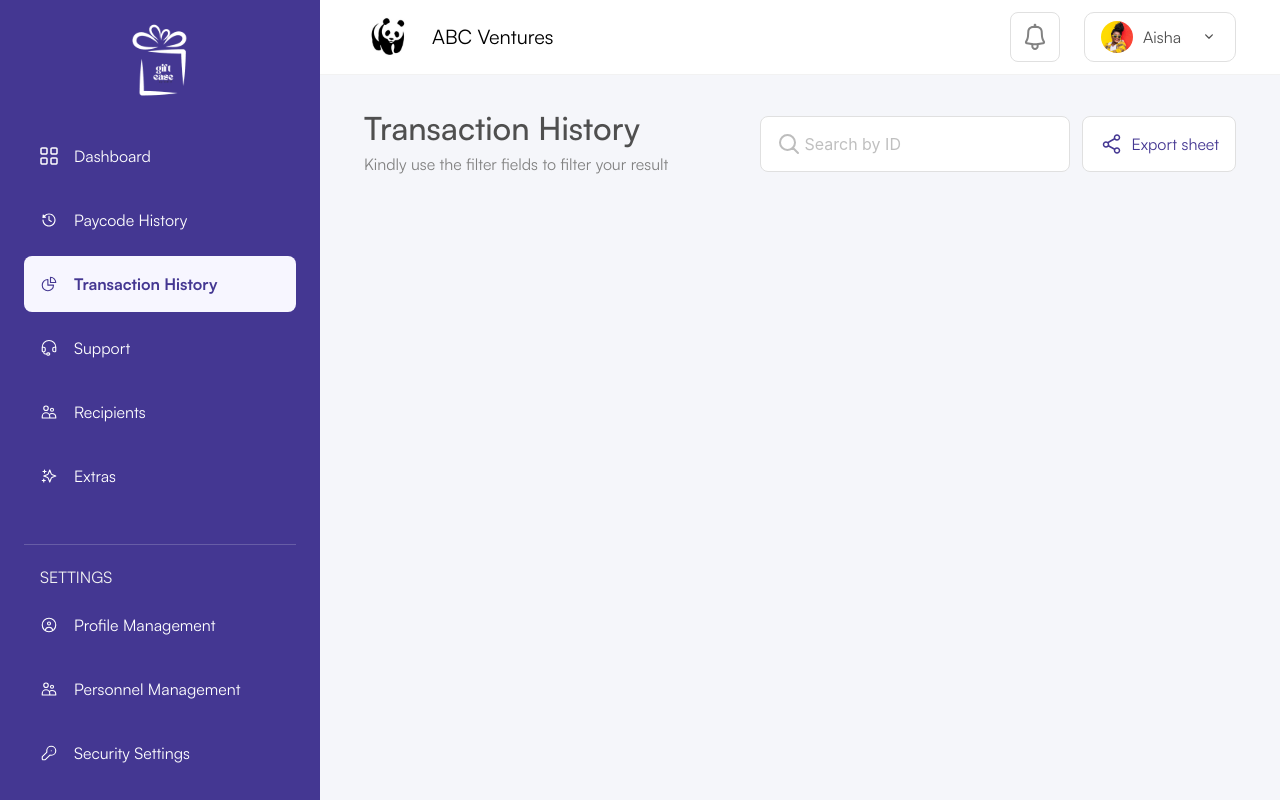
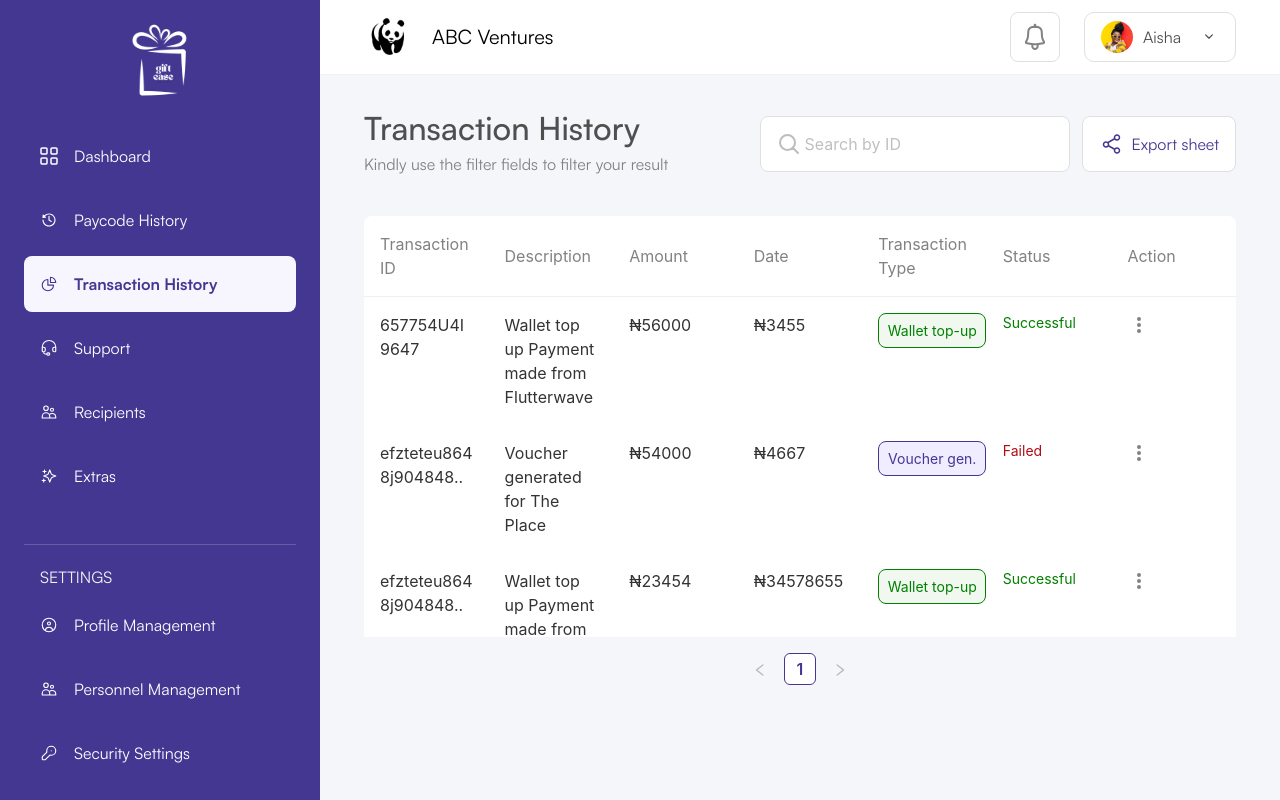
Before and after one commit to shinaayomi/giftease, a Next.js app: page /transaction-history in a window 1280 px wide. Built offline with nearby package versions, Linux system fonts and the light colour scheme.

Commit message:
transaction history

```diff
--- a/src/layouts/TransactionHistory/TransactionHistoryTable.tsx
+++ b/src/layouts/TransactionHistory/TransactionHistoryTable.tsx
@@ -0,0 +1,123 @@
+import { DotMenuIcon } from "@/utils/icons";
+import { Table } from "antd";
+import type { ColumnsType } from "antd/es/table";
+import { AnyObject } from "antd/es/_util/type";
+import React from "react";
+
+interface DataType {
+  key: string;
+  transactionId: string;
+  description: string;
+  amount: number;
+  date: number;
+  transactionType: string;
+  status: string;
+}
+
+const columns: ColumnsType<AnyObject> | undefined = [
+  {
+    title: "Transaction ID",
+    dataIndex: "transactionId",
+    key: "transactionId",
+    render: (text) => <span>{text}</span>,
+  },
+  {
+    title: "Description",
+    dataIndex: "description",
+    key: "description",
+  },
+  {
+    title: "Amount",
+    dataIndex: "amount",
+    key: "amount",
+    render: (price) => <>₦{price}</>,
+  },
+  {
+    title: "Date",
+    key: "date",
+    dataIndex: "date",
+    render: (price) => <>₦{price}</>,
+  },
+  {
+    title: "Transaction Type",
+    dataIndex: "transactionType",
+    key: "transactionType",
+    render: (transType: string) => {
+      return (
+        <div
+          className={`w-[108px] h-[35px] flex items-center justify-center gap-2 text-sm rounded-lg border ${
+            transType === "Wallet top-up"
+              ? "bg-[#F0F8F0] text-[#008000] border-[#008000]"
+              : "bg-[#EFEDFF] text-app-purple border-app-purple"
+          }`}
+        >
+          {transType}
+        </div>
+      );
+    },
+  },
+  {
+    title: "Status",
+    key: "status",
+    dataIndex: "status",
+    render: (status: string) => {
+      return (
+        <div
+          className={`text-sm ${
+            status === "Successful" ? "text-[#008000]" : "text-[#AE0D16]"
+          }`}
+        >
+          {status}
+        </div>
+      );
+    },
+  },
+  {
+    title: "Action",
+    key: "action",
+    dataIndex: "action",
+    render: () => (
+      <button>
+        <DotMenuIcon />
+      </button>
+    ),
+  },
+];
+
+export default function TransactionHistoryTable() {
+  const data: DataType[] = [
+    {
+      key: "1",
+      transactionId: "657754U4I9647",
+      description: "Wallet top up Payment made from Flutterwave",
+      amount: 56000,
+      date: 3455,
+      transactionType: "Wallet top-up",
+      status: "Successful",
+    },
+    {
+      key: "2",
+      transactionId: "efzteteu8648j904848..",
+      description: "Voucher generated for The Place",
+      amount: 54000,
+      date: 4667,
+      transactionType: "Voucher gen.",
+      status: "Failed",
+    },
+    {
+      key: "3",
+      transactionId: "efzteteu8648j904848..",
+      description: "Wallet top up Payment made from Flutterwave",
+      amount: 23454,
+      date: 34578655,
+      transactionType: "Wallet top-up",
+      status: "Successful",
+    },
+  ];
+
+  return (
+    <div className="paycodeTable">
+      <Table columns={columns} dataSource={data} scroll={{ x: 670, y: 340 }} />
+    </div>
+  );
+}
--- a/src/layouts/TransactionHistory/index.tsx
+++ b/src/layouts/TransactionHistory/index.tsx
@@ -2,6 +2,7 @@ import DashboardLayout from "@/components/DashboardLayout";
 import { SearchIcon, ShareIcon } from "@/utils/icons";
 import { Input } from "antd";
 import React from "react";
+import TransactionHistoryTable from "./TransactionHistoryTable";
 
 export default function TransactionHistory() {
   return (
@@ -27,7 +28,9 @@ export default function TransactionHistory() {
           </button>
         </div>
       </header>
-      <section> </section>
+      <section className="mt-10">
+        <TransactionHistoryTable />
+      </section>
     </DashboardLayout>
   );
 }
```
